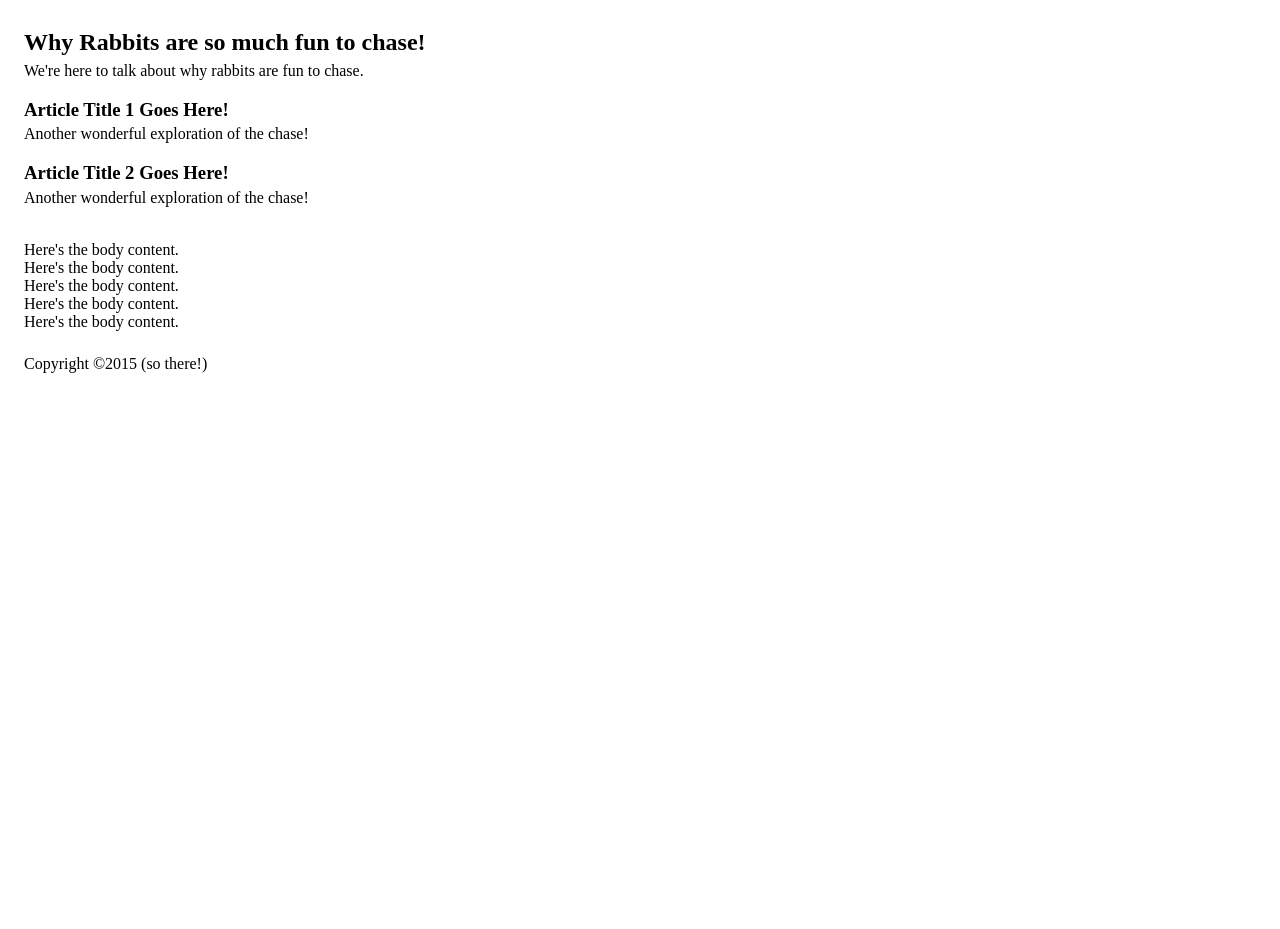
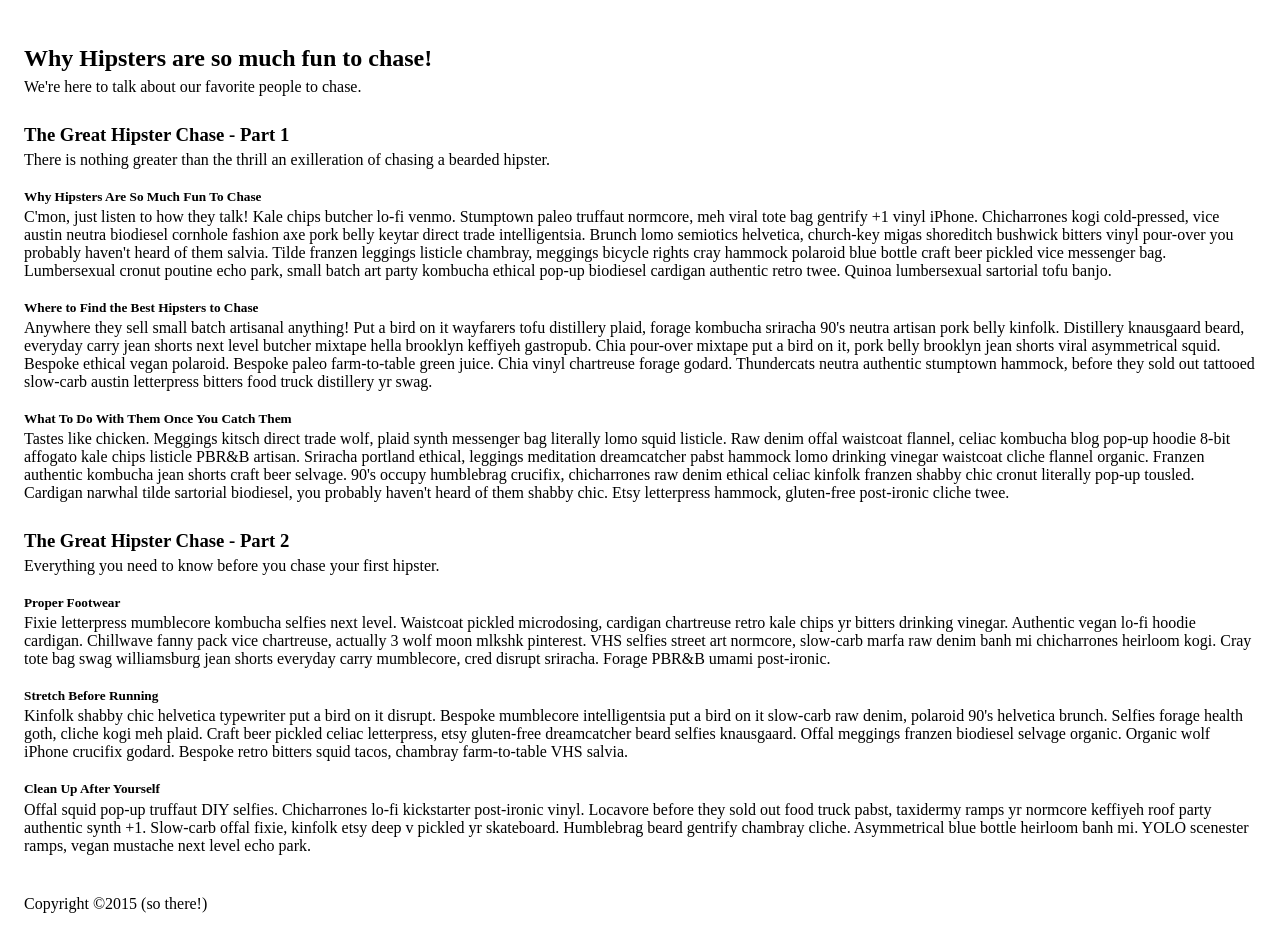
Before and after one commit to DougMaier/codelab-semantic-html, a plain HTML site: page index.html in a window 1280 px wide. Shown: the part 331-1260 px from the top of the page. Before the commit the page ends 800 px from the top, so only its background shows below. Drawn offline with Linux system fonts and the light colour scheme.

Commit message:
Add Sections & Small CSS Tweaks
Add sections within each article, and combine the CSS for H2, H3, and
H5 since they all have the same settings.

```diff
--- a/index.html
+++ b/index.html
@@ -10,10 +10,8 @@
       footer {
         padding-top: 1.5em;
       }
-      h2 {
-        margin-bottom: 0.25em;
-      }
-      h3 {
+      h2, h3, h5{
+        margin-top: 1.5em;
         margin-bottom: 0.25em;
       }
       p {
@@ -28,6 +26,7 @@
     <header>
       <h1>A Dog's View of the World</h1>
     </header>
+
     <video width="320" height="240" controls>
       <source src="http://clips.vorwaerts-gmbh.de/big_buck_bunny.mp4">
       <img src="image/youcanthandlethetruth.jpg"
@@ -35,28 +34,63 @@
            width="320" height="240"/>
       Your browser can't HANDLE the video!
     </video>
+
     <main>
-      <h2>Why Rabbits are so much fun to chase!</h2>
-        <p>We're here to talk about why rabbits are fun to chase.</p>
+      <h2>Why Hipsters are so much fun to chase!</h2>
+      <p>We're here to talk about our favorite people to chase.</p>
       <article>
-        <h3>Article Title 1 Goes Here!</h3>
+        <h3>The Great Hipster Chase - Part 1</h3>
+        <p>There is nothing greater than the thrill an exilleration of chasing a bearded hipster.</p>
+        <section>
+          <h5>Why Hipsters Are So Much Fun To Chase</h5>
+          <!-- start slipsum code -->
+          <p>
+            C'mon, just listen to how they talk! Kale chips butcher lo-fi venmo. Stumptown paleo truffaut normcore, meh viral tote bag gentrify +1 vinyl iPhone. Chicharrones kogi cold-pressed, vice austin neutra biodiesel cornhole fashion axe pork belly keytar direct trade intelligentsia. Brunch lomo semiotics helvetica, church-key migas shoreditch bushwick bitters vinyl pour-over you probably haven't heard of them salvia. Tilde franzen leggings listicle chambray, meggings bicycle rights cray hammock polaroid blue bottle craft beer pickled vice messenger bag. Lumbersexual cronut poutine echo park, small batch art party kombucha ethical pop-up biodiesel cardigan authentic retro twee. Quinoa lumbersexual sartorial tofu banjo.
+          </p>
+      </section>
+      <section>
+        <h5>Where to Find the Best Hipsters to Chase</h5>
         <p>
-          Another wonderful exploration of the chase!
+          Anywhere they sell small batch artisanal anything!  Put a bird on it wayfarers tofu distillery plaid, forage kombucha sriracha 90's neutra artisan pork belly kinfolk. Distillery knausgaard beard, everyday carry jean shorts next level butcher mixtape hella brooklyn keffiyeh gastropub. Chia pour-over mixtape put a bird on it, pork belly brooklyn jean shorts viral asymmetrical squid. Bespoke ethical vegan polaroid. Bespoke paleo farm-to-table green juice. Chia vinyl chartreuse forage godard. Thundercats neutra authentic stumptown hammock, before they sold out tattooed slow-carb austin letterpress bitters food truck distillery yr swag.
         </p>
+        </section>
+        <section>
+          <h5>What To Do With Them Once You Catch Them</h5>
+          <p>
+            Tastes like chicken.  Meggings kitsch direct trade wolf, plaid synth messenger bag literally lomo squid listicle. Raw denim offal waistcoat flannel, celiac kombucha blog pop-up hoodie 8-bit affogato kale chips listicle PBR&amp;B artisan. Sriracha portland ethical, leggings meditation dreamcatcher pabst hammock lomo drinking vinegar waistcoat cliche flannel organic. Franzen authentic kombucha jean shorts craft beer selvage. 90's occupy humblebrag crucifix, chicharrones raw denim ethical celiac kinfolk franzen shabby chic cronut literally pop-up tousled. Cardigan narwhal tilde sartorial biodiesel, you probably haven't heard of them shabby chic. Etsy letterpress hammock, gluten-free post-ironic cliche twee.
+          </p>
+
+          <!-- please do not remove this line -->
+          <div style="display:none;">
+          <a href="http://slipsum.com">lorem ipsum</a></div>
+          <!-- end slipsum code -->
+        </section>
       </article>
+
       <article>
-        <h3>Article Title 2 Goes Here!</h3>
-        <p>
-          Another wonderful exploration of the chase!
-        </p>
+        <h3>The Great Hipster Chase - Part 2</h3>
+        <p>Everything you need to know before you chase your first hipster.</p>
+        <section>
+          <h5>Proper Footwear</h5>
+          <p>
+            Fixie letterpress mumblecore kombucha selfies next level. Waistcoat pickled microdosing, cardigan chartreuse retro kale chips yr bitters drinking vinegar. Authentic vegan lo-fi hoodie cardigan. Chillwave fanny pack vice chartreuse, actually 3 wolf moon mlkshk pinterest. VHS selfies street art normcore, slow-carb marfa raw denim banh mi chicharrones heirloom kogi. Cray tote bag swag williamsburg jean shorts everyday carry mumblecore, cred disrupt sriracha. Forage PBR&amp;B umami post-ironic.
+          </p>
+        </section>
+        <section>
+          <h5>Stretch Before Running</h5>
+          <p>
+            Kinfolk shabby chic helvetica typewriter put a bird on it disrupt. Bespoke mumblecore intelligentsia put a bird on it slow-carb raw denim, polaroid 90's helvetica brunch. Selfies forage health goth, cliche kogi meh plaid. Craft beer pickled celiac letterpress, etsy gluten-free dreamcatcher beard selfies knausgaard. Offal meggings franzen biodiesel selvage organic. Organic wolf iPhone crucifix godard. Bespoke retro bitters squid tacos, chambray farm-to-table VHS salvia.
+          </p>
+        </section>
+        <section>
+          <h5>Clean Up After Yourself</h5>
+          <p>
+            Offal squid pop-up truffaut DIY selfies. Chicharrones lo-fi kickstarter post-ironic vinyl. Locavore before they sold out food truck pabst, taxidermy ramps yr normcore keffiyeh roof party authentic synth +1. Slow-carb offal fixie, kinfolk etsy deep v pickled yr skateboard. Humblebrag beard gentrify chambray cliche. Asymmetrical blue bottle heirloom banh mi. YOLO scenester ramps, vegan mustache next level echo park.
+          </p>
+        </section>
       </article>
+
     </main>
-    <br>
-    Here's the body content. <br>
-    Here's the body content. <br>
-    Here's the body content. <br>
-    Here's the body content. <br>
-    Here's the body content. <br>
     <footer>
       Copyright ©2015 (so there!)
     </footer>
```
